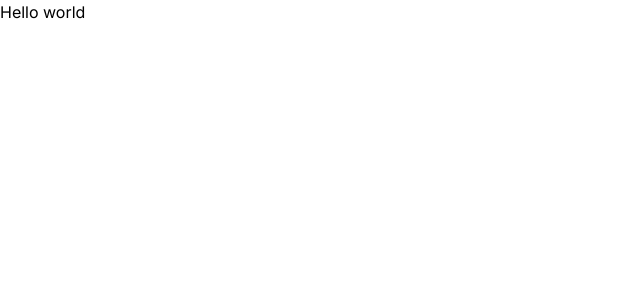
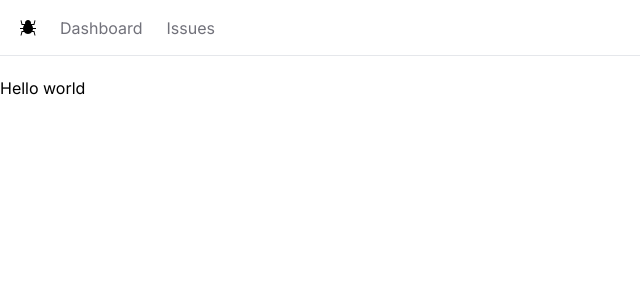
Before and after one commit to leonovis/trackwise, a Next.js app: page / in a window 1280 px wide. Shown: the top 300 px of the page, without its empty margins (0-640 px from the left). Built offline with nearby package versions, Linux system fonts and the light colour scheme.

Commit message:
Create Nav

```diff
--- /dev/null
+++ b/app/NavBar.tsx
@@ -0,0 +1,23 @@
+import Link from 'next/link'
+import React from 'react'
+import { ImBug } from "react-icons/im";
+
+const NavBar = () => {
+
+    const links = [
+        { label: 'Dashboard', href: '/' },
+        { label: 'Issues', href: '/issues' },
+    ]
+  return (
+    <nav className='flex space-x-6 border-b mb-5 px-5 h-14 items-center'>
+        <Link href="/"><ImBug /></Link>
+        <ul className='flex space-x-6'>
+            {links.map(link => <Link key={link.href}
+            className='text-zinc-500 hover:text-zinc-800 transition-colors'
+            href={link.href}>{link.label}</Link> )}
+        </ul>
+    </nav>
+  )
+}
+
+export default NavBar
--- a/app/globals.css
+++ b/app/globals.css
@@ -16,4 +16,5 @@
 
 body {
   color: rgb(var(--foreground-rgb));
+  color: black;
 }
--- a/app/layout.tsx
+++ b/app/layout.tsx
@@ -1,6 +1,7 @@
 import './globals.css'
 import type { Metadata } from 'next'
 import { Inter } from 'next/font/google'
+import NavBar from './NavBar'
 
 const inter = Inter({ subsets: ['latin'] })
 
@@ -16,7 +17,10 @@
 }) {
   return (
     <html lang="en">
-      <body className={inter.className}>{children}</body>
+      <body className={inter.className}>
+        <NavBar />
+        <main>{children}</main>
+      </body>
     </html>
   )
 }
--- a/package.json
+++ b/package.json
@@ -19,6 +19,7 @@
     "postcss": "8.4.33",
     "react": "18.2.0",
     "react-dom": "18.2.0",
+    "react-icons": "^4.11.0",
     "tailwindcss": "3.4.1",
     "typescript": "5.3.3"
   }
```
Also changed, not shown: 1 other file (tests, documents, lock files or other folders).
